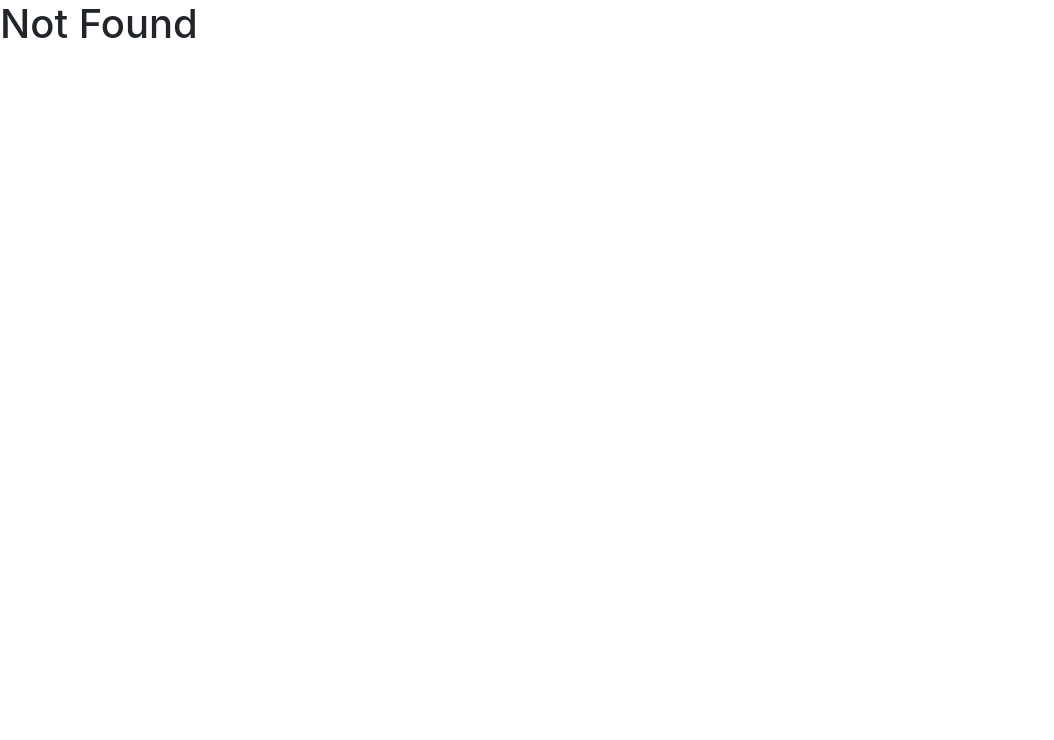
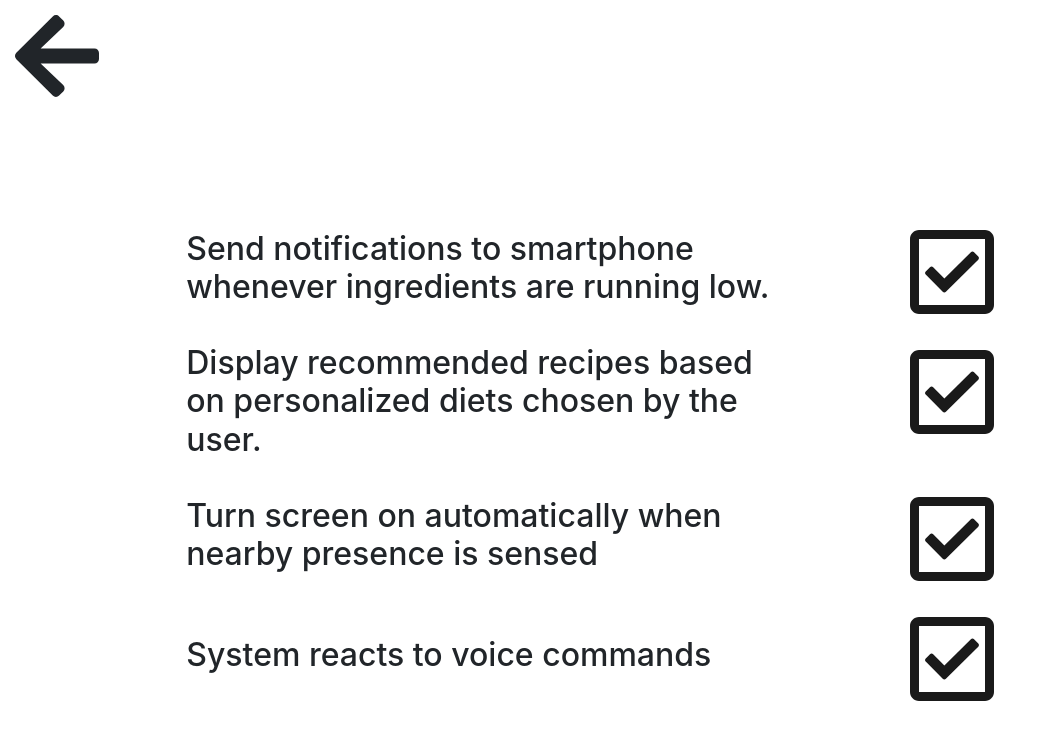
Before and after one commit to RVelhinho/ai-app, a React (Create React App) app: page /preferences in a window 1280 px wide. Before the commit this address led to /not-found. Shown: the top 740 px of the page, without its empty margins (0-1054 px from the left). Built offline with nearby package versions, Linux system fonts and the light colour scheme.

Commit message:
preferences implemented and main screen full funcionality

```diff
--- a/src/App.js
+++ b/src/App.js
@@ -1,11 +1,13 @@
 import React, { Component } from "react";
 import { Route, Switch, Redirect } from "react-router-dom";
 import MainPage from "./components/MainPage";
+import PreferencesPage from "./components/PreferencesPage";
 import NotFound from "./components/NotFound";
 import { getTemp } from "./services/fakeTempService";
 import { getFood } from "./services/fakeFoodService";
 import { getRecipes } from "./services/fakeRecipeService";
 import { getUsers } from "./services/fakeUserService";
+import { getPreferences } from "./services/fakePreferenceService";
 
 export default class App extends Component {
     state = {
@@ -16,6 +18,7 @@ export default class App extends Component {
         recipesOriginal: [],
         recipes: [],
         users: [],
+        preferences: [],
         currentUser: "",
         currentUserIndex: 0,
         showUsers: false,
@@ -26,6 +29,7 @@ export default class App extends Component {
         const foods = getFood();
         const recipes = getRecipes();
         const users = getUsers();
+        const preferences = getPreferences();
         let currentUser = users[0].name;
         let currentUserIndex = 0;
         for (let user of recipes) {
@@ -39,6 +43,7 @@ export default class App extends Component {
             recipesOriginal: recipes,
             recipes: recipes[currentUserIndex].recipes,
             users,
+            preferences,
             currentUser,
             currentUserIndex,
         });
@@ -102,10 +107,29 @@ export default class App extends Component {
         currentPage--;
         this.setState({ currentPage });
     };
+    handleCheckClick = (pref) => {
+        const preferences = [...this.state.preferences];
+        const index = preferences.indexOf(pref);
+        preferences[index] = {
+            ...preferences[index],
+        };
+        preferences[index].check = !preferences[index].check;
+        this.setState({ preferences });
+    };
     render() {
         return (
             <React.Fragment>
                 <Switch>
+                    <Route
+                        path="/preferences"
+                        render={(props) => (
+                            <PreferencesPage
+                                preferences={this.state.preferences}
+                                onCheckClick={this.handleCheckClick}
+                                {...props}
+                            />
+                        )}
+                    />
                     <Route path="/not-found" component={NotFound} />
                     <Route
                         path="/"
--- a/src/components/Fridge.jsx
+++ b/src/components/Fridge.jsx
@@ -23,6 +23,7 @@ import { faBacon } from "@fortawesome/free-solid-svg-icons";
 import { faCog } from "@fortawesome/free-solid-svg-icons";
 import { faAngleDoubleRight } from "@fortawesome/free-solid-svg-icons";
 import { faAngleDoubleLeft } from "@fortawesome/free-solid-svg-icons";
+import { Link } from "react-router-dom";
 
 export default class Fridge extends Component {
     chooseFood(name) {
@@ -34,6 +35,7 @@ export default class Fridge extends Component {
         else if (name === "Hamburguer") return faHamburger;
         else if (name === "Egg") return faEgg;
         else if (name === "Bacon") return faBacon;
+
         return faPizzaSlice;
     }
     chooseBar(quantity) {
@@ -49,6 +51,7 @@ export default class Fridge extends Component {
         );
         if (this.props.foodsLength === 0)
             return <p>There is no food available</p>;
+
         const foods = paginate(
             this.props.foods,
             this.props.currentPage,
@@ -87,7 +90,7 @@ export default class Fridge extends Component {
                         </div>
                         <hr className="separator mt-0" />
                         <div className="row h-50 mt-5">
-                            <div className="col d-flex justify-content-center">
+                            <div className="col d-flex justify-content-center align-items-center">
                                 {this.props.currentPage > 1 && (
                                     <FontAwesomeIcon
                                         icon={faAngleDoubleLeft}
@@ -100,7 +103,7 @@ export default class Fridge extends Component {
                                             this.props.onPreviousPage()
                                         }
                                     />
-                                )}
+                                )}{" "}
                             </div>
                             <div className="col">
                                 {array1.map((food) => (
@@ -111,7 +114,7 @@ export default class Fridge extends Component {
                                             </div>
                                         </div>
                                         <div className="row mb-3">
-                                            <div className="col d-flex justify-content-center">
+                                            <div className="col d-flex justify-content-end">
                                                 <FontAwesomeIcon
                                                     icon={this.chooseFood(
                                                         food.name
@@ -119,7 +122,7 @@ export default class Fridge extends Component {
                                                     size="3x"
                                                 />
                                             </div>
-                                            <div className="col d-flex justify-content-center">
+                                            <div className="col d-flex justify-content-start">
                                                 <h1>
                                                     <img
                                                         src={this.chooseBar(
@@ -142,7 +145,7 @@ export default class Fridge extends Component {
                                             </div>
                                         </div>
                                         <div className="row mb-3 ">
-                                            <div className="col d-flex justify-content-center">
+                                            <div className="col d-flex justify-content-end">
                                                 <FontAwesomeIcon
                                                     icon={this.chooseFood(
                                                         food.name
@@ -150,7 +153,7 @@ export default class Fridge extends Component {
                                                     size="3x"
                                                 />
                                             </div>
-                                            <div className="col d-flex justify-content-center">
+                                            <div className="col d-flex justify-content-start">
                                                 <h1>
                                                     <img
                                                         src={this.chooseBar(
@@ -164,7 +167,7 @@ export default class Fridge extends Component {
                                     </React.Fragment>
                                 ))}{" "}
                             </div>
-                            <div className="col d-flex justify-content-center">
+                            <div className="col d-flex justify-content-center align-items-center">
                                 {this.props.currentPage < pagesCount && (
                                     <FontAwesomeIcon
                                         icon={faAngleDoubleRight}
@@ -175,7 +178,7 @@ export default class Fridge extends Component {
                                         }}
                                         onClick={() => this.props.onNextPage()}
                                     />
-                                )}
+                                )}{" "}
                             </div>
                         </div>
                         <div className="row row-dots">
--- a/src/components/NotFound.jsx
+++ b/src/components/NotFound.jsx
@@ -1,4 +1,5 @@
-import React, { Component } from 'react'
+import React, { Component } from "react";
+import { FontAwesomeIcon } from "@fortawesome/react-fontawesome";
 
 export default class NotFound extends Component {
     render() {
@@ -6,6 +7,6 @@ export default class NotFound extends Component {
             <React.Fragment>
                 <h1>Not Found</h1>
             </React.Fragment>
-        )
+        );
     }
 }
--- /dev/null
+++ b/src/components/PreferencesPage.jsx
@@ -0,0 +1,52 @@
+import React, { Component } from "react";
+import Checkmark from "./common/Checkmark";
+import "./style/bubble.css";
+import { FontAwesomeIcon } from "@fortawesome/react-fontawesome";
+import { faArrowLeft } from "@fortawesome/free-solid-svg-icons";
+
+export default class PreferencesPage extends Component {
+    handleLeave = () => {
+        this.props.history.push("/");
+    };
+    render() {
+        return (
+            <React.Fragment>
+                <div className="container-fluid">
+                    <div className="row initial-height">
+                        <div className="col">
+                            <div className="row h-25">
+                                <div className="col d-flex justify-content-start mt-2">
+                                    <FontAwesomeIcon
+                                        icon={faArrowLeft}
+                                        size="6x"
+                                        onClick={this.handleLeave}
+                                        style={{ cursor: "pointer" }}
+                                    />
+                                </div>
+                            </div>
+                            {this.props.preferences.map((pref) => (
+                                <div
+                                    key={pref.desc}
+                                    className="row w-75 my-4 mx-auto"
+                                >
+                                    <div className="col-8 d-flex justify-content-start align-items-center">
+                                        <h2>{pref.desc}</h2>
+                                    </div>
+                                    <div className="col d-flex justify-content-center">
+                                        <Checkmark
+                                            check={pref.check}
+                                            onCheckClick={() =>
+                                                this.props.onCheckClick(pref)
+                                            }
+                                            style={{ cursor: "pointer" }}
+                                        />
+                                    </div>
+                                </div>
+                            ))}
+                        </div>
+                    </div>
+                </div>
+            </React.Fragment>
+        );
+    }
+}
--- a/src/components/common/Bubble.jsx
+++ b/src/components/common/Bubble.jsx
@@ -1,11 +1,20 @@
 import React from "react";
 import "../style/bubble.css";
 import { FontAwesomeIcon } from "@fortawesome/react-fontawesome";
+import { Link } from "react-router-dom";
 
 export default function Bubble({ desc, icon }) {
     return (
         <React.Fragment>
-            <div className="col bubble my-3 d-flex align-items-center justify-content-between">
+            <Link
+                to="/preferences"
+                className="col bubble my-3 d-flex align-items-center justify-content-between"
+                style={{
+                    cursor: "pointer",
+                    color: "#1a1a1a",
+                    textDecoration: "none",
+                }}
+            >
                 <div className="row w-100 pl-4">
                     <div className="col-8 d-flex align-items-center justify-content-start">
                         <h1 className="display-4">{desc}</h1>
@@ -14,7 +23,7 @@ export default function Bubble({ desc, icon }) {
                         <FontAwesomeIcon icon={icon} size="5x" />
                     </div>
                 </div>
-            </div>
+            </Link>
         </React.Fragment>
     );
 }
--- /dev/null
+++ b/src/components/common/Checkmark.jsx
@@ -0,0 +1,20 @@
+import React from "react";
+import { faCheckSquare as farCS } from "@fortawesome/free-regular-svg-icons";
+import { FontAwesomeIcon } from "@fortawesome/react-fontawesome";
+
+export default function Checkmark({ check, onCheckClick }) {
+    console.log("check", check);
+    const classes = check
+        ? { cursor: "pointer", color: "#44AA79" }
+        : { cursor: "pointer", color: "#1a1a1a" };
+    return (
+        <React.Fragment>
+            <FontAwesomeIcon
+                icon={farCS}
+                size="6x"
+                onClick={onCheckClick}
+                style={classes}
+            />
+        </React.Fragment>
+    );
+}
--- a/src/components/common/Favorite.jsx
+++ b/src/components/common/Favorite.jsx
@@ -5,8 +5,7 @@ import { FontAwesomeIcon } from "@fortawesome/react-fontawesome";
 import "../style/bubble.css";
 
 export default function Favorite({ favorite, onClickFavorite }) {
-    let classes = farStar;
-    if (favorite) classes = fasStar;
+    let classes = favorite ? fasStar : farStar;
     return (
         <FontAwesomeIcon
             icon={classes}
--- /dev/null
+++ b/src/components/common/OpenClose.jsx
@@ -0,0 +1,13 @@
+import React from "react";
+import { faSortDown } from "@fortawesome/free-solid-svg-icons";
+import { faSortUp } from "@fortawesome/free-solid-svg-icons";
+import { FontAwesomeIcon } from "@fortawesome/react-fontawesome";
+
+export default function OpenClose({ showUsers }) {
+    const classes = showUsers ? faSortUp : faSortDown;
+    return (
+        <React.Fragment>
+            <FontAwesomeIcon icon={classes} size="3x" />
+        </React.Fragment>
+    );
+}
--- a/src/components/common/UserBubble.jsx
+++ b/src/components/common/UserBubble.jsx
@@ -1,6 +1,6 @@
 import React from "react";
+import OpenClose from "./OpenClose";
 import "../style/bubble.css";
-import { faSortDown } from "@fortawesome/free-solid-svg-icons";
 import { faUser } from "@fortawesome/free-solid-svg-icons";
 import { FontAwesomeIcon } from "@fortawesome/react-fontawesome";
 
@@ -27,13 +27,13 @@ export default function UserBubble({
                     </div>
                     <div className="col d-flex align-items-center justify-content-end">
                         <FontAwesomeIcon icon={faUser} size="5x" />
-                        <FontAwesomeIcon icon={faSortDown} size="3x" />
+                        <OpenClose showUsers={showUsers} />
                     </div>
                 </div>
                 {showUsers &&
                     usersOld.map((user) => (
                         <React.Fragment key={user.name}>
-                            <hr className="my-3" />
+                            <hr className="my-3 separator2" />
                             <div
                                 className="row w-100 pl-4 my-3"
                                 onClick={() => onChangeUser(user.name)}
@@ -44,7 +44,7 @@ export default function UserBubble({
                                 </div>
                             </div>
                         </React.Fragment>
-                    ))}
+                    ))}{" "}
             </div>
         </React.Fragment>
     );
--- a/src/components/style/bubble.css
+++ b/src/components/style/bubble.css
@@ -9,6 +9,11 @@
 
 hr.separator {
     border: 5px solid #3c72ff;
+    border-radius: 50px;
+}
+
+hr.separator2 {
+    border: 2px solid #3c72ff;
     border-radius: 50px;
 }
 
@@ -25,3 +30,7 @@ ul#menu li {
 .row-dots {
     height: 10%;
 }
+
+.rs {
+    height: 230%;
+}
--- /dev/null
+++ b/src/services/fakePreferenceService.js
@@ -0,0 +1,24 @@
+export const preferences = [
+    {
+        desc:
+            "Send notifications to smartphone whenever ingredients are running low.",
+        check: false,
+    },
+    {
+        desc:
+            "Display recommended recipes based on personalized diets chosen by the user.",
+        check: false,
+    },
+    {
+        desc: "Turn screen on automatically when nearby presence is sensed",
+        check: false,
+    },
+    {
+        desc: "System reacts to voice commands",
+        check: false,
+    },
+];
+
+export function getPreferences() {
+    return preferences;
+}
```
